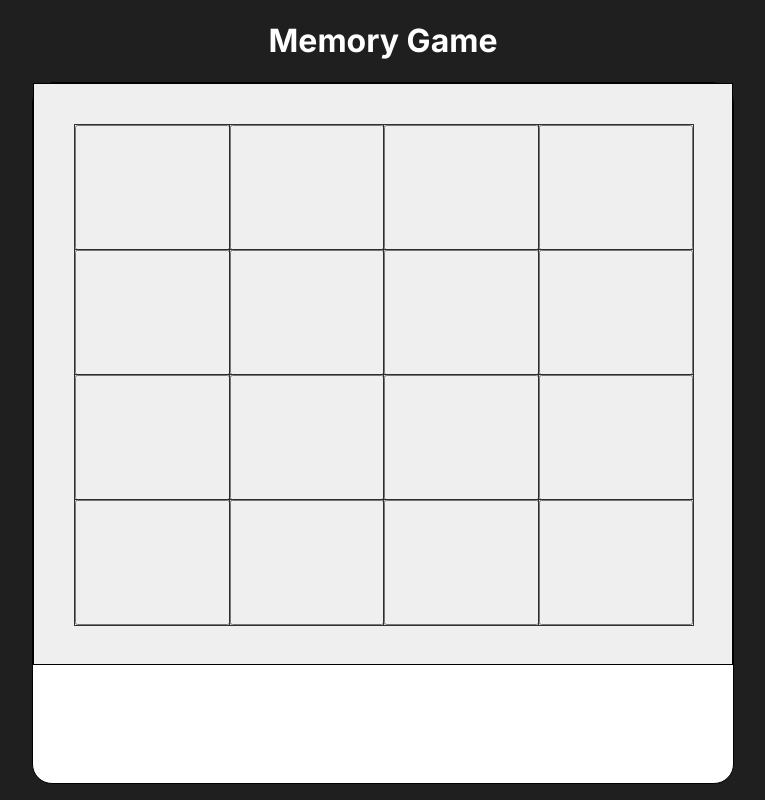
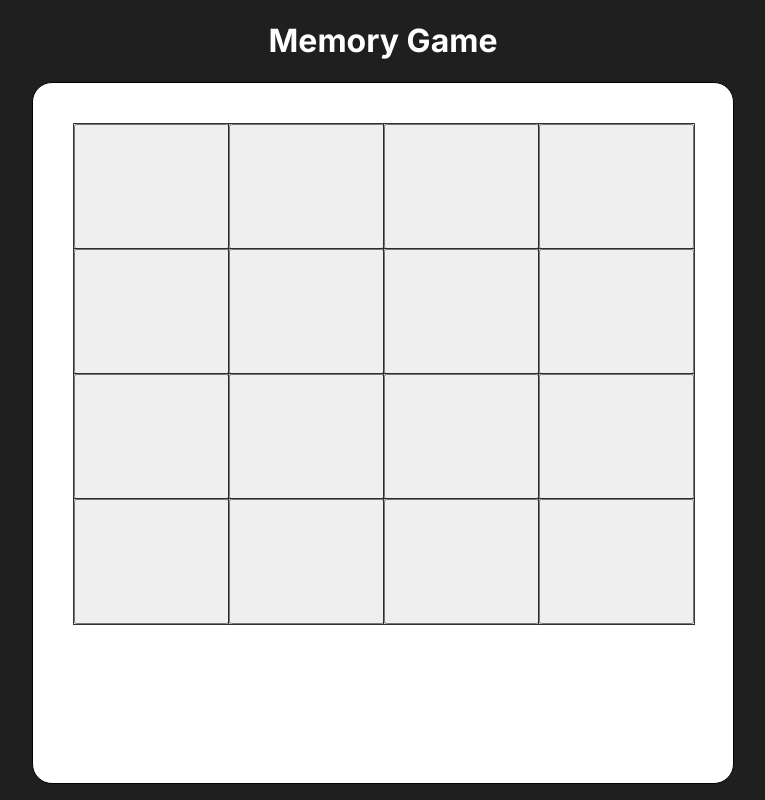
Before and after one commit to gergely-kosy/memory-game, a Next.js app: page /new-game in a window 1280 px wide. Shown: the whole page, without its empty margins (257-1022 px from the left). Built offline with nearby package versions, Linux system fonts and the light colour scheme.

Commit message:
randomize added

```diff
--- a/src/app/new-game/page.tsx
+++ b/src/app/new-game/page.tsx
@@ -2,7 +2,7 @@
 
 import SingleItem from "@/components/SingleItem";
 import { GridContainer } from "@/lib/styled";
-import React, { useState } from "react";
+import React, { useEffect, useState } from "react";
 
 const NewGame = () => {
   const [previousNumberIndex, setPreviousNumberIndex] = useState<number | null>();
@@ -10,7 +10,32 @@ const NewGame = () => {
   const [guessNumberIndexes, setGuessNumberIndexes] = useState<number[]>([]);
 
   const numbers = [1,2,3,4,5,6,7,8];
-  const finalNumbers = [...numbers, ...numbers];
+  const [finalNumbers, setFinalNumbers] = useState<number[]>([...numbers, ...numbers]);
+
+  useEffect(() => {
+    shuffle();
+  }, []);
+
+  const shuffle = () => {
+    let tempArray = [...finalNumbers];
+    let currentIndex = tempArray.length;
+    let randomIndex;
+
+    // While there remain elements to shuffle.
+    while (currentIndex != 0) {
+
+      // Pick a remaining element.
+      randomIndex = Math.floor(Math.random() * currentIndex);
+      currentIndex--;
+
+      // And swap it with the current element.
+      [tempArray[currentIndex], tempArray[randomIndex]] = [
+        tempArray[randomIndex], tempArray[currentIndex]];
+    }
+    setFinalNumbers(tempArray)
+    console.log(tempArray)
+  }
+
 
 
   const checkMatchAndStore = (index: number) => {
@@ -18,7 +43,7 @@ const NewGame = () => {
       const previousNum = handleVisibility(index);
 
       if (!foundNumberIndexes.includes(index)) {
-        if ((previousNum === 0 || previousNum) && (finalNumbers[previousNum] === finalNumbers[index])) {
+        if (finalNumbers && (previousNum === 0 || previousNum) && (finalNumbers[previousNum] === finalNumbers[index])) {
           setFoundNumberIndexes([...foundNumberIndexes, previousNum, index]);
         }
 
@@ -39,7 +64,7 @@ const NewGame = () => {
 
 
   const handleShowNumbers = () => {
-    return finalNumbers.map((number, index) => {
+    return finalNumbers?.map((number, index) => {
       const matched = foundNumberIndexes.includes(index);
       const isVisible = guessNumberIndexes.includes(index);
 
--- a/src/components/SingleItem.tsx
+++ b/src/components/SingleItem.tsx
@@ -12,7 +12,7 @@ const SingleItem = ({ number, index, isVisible, matched, checkMatch }:
     const handleOnClick = () => {
         checkMatch(index);
     }
-    return <button style={{ background: matched ? 'yellow' : '' }} onClick={() => handleOnClick()}>
+    return <button style={{ background: matched ? 'lightgreen' : '' }} onClick={() => handleOnClick()}>
             {matched ? number : isVisible && number}
         </button>
 }
--- a/src/lib/styled.js
+++ b/src/lib/styled.js
@@ -41,10 +41,8 @@ export const HomeContainer = styled.div`
 export const GridContainer = styled.div`
   display: grid;
   grid-template-columns: auto auto auto auto;
-  background-color: rgb(239 239 239);
   padding: 40px;
   height: 500px;
-  border: 1px solid black;
 
   .grid-item {
     background-color: rgba(255, 255, 255, 0.8);
```
